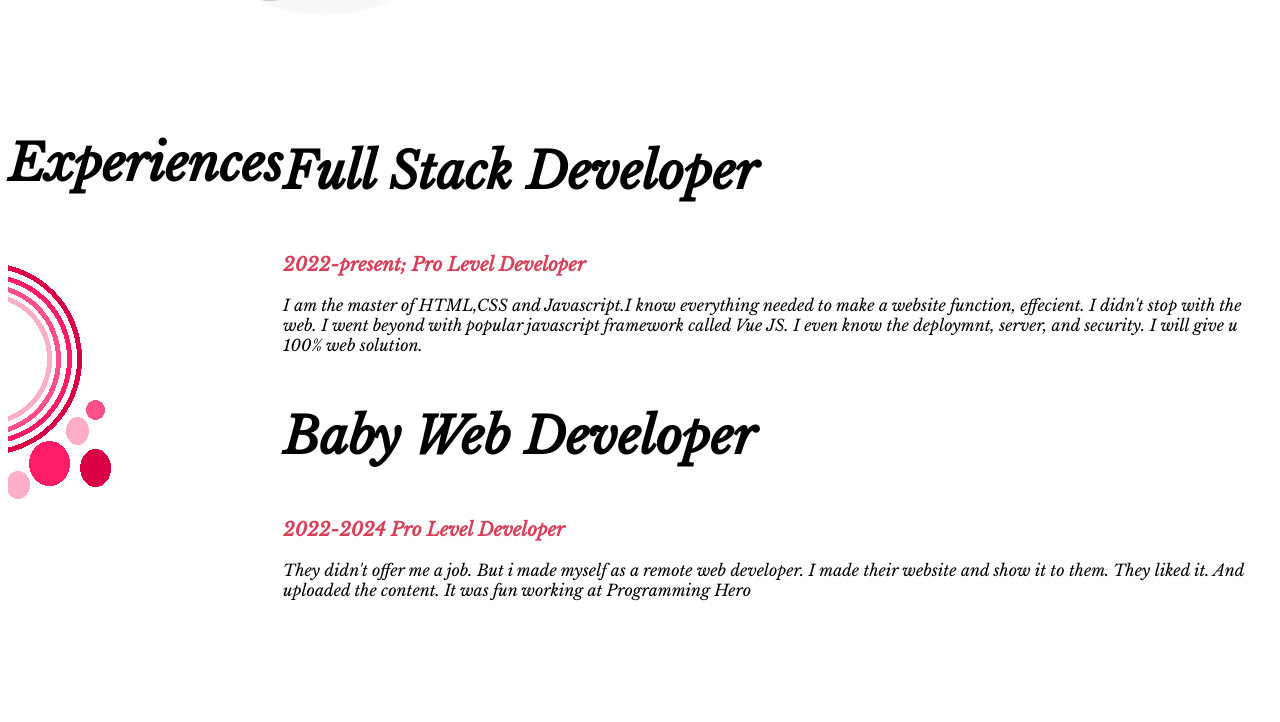
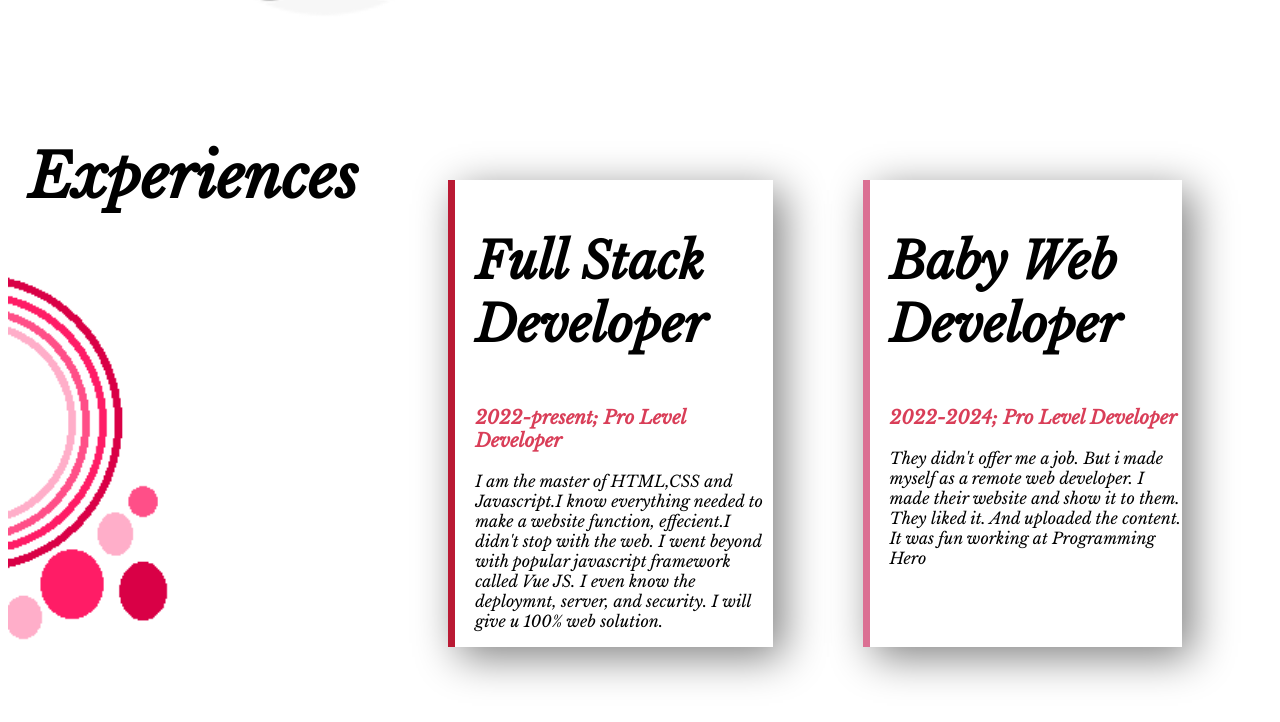
Before and after one commit to marwahreza/my-portfolio, a plain HTML site: page portfolio.html in a window 1280 px wide. Shown: the part 1466-2188 px from the top of the page. Before the commit the page ends 2090 px from the top, so only its background shows below. Drawn offline with nearby package versions, Linux system fonts and the light colour scheme.

Commit message:
styled border

```diff
--- a/portfolio.html
+++ b/portfolio.html
@@ -34,19 +34,19 @@
 
   </section>
   <section class="experience-area">
-  <div><h1>Experiences</h1></div>
+  <div><h1 class="ex">Experiences</h1></div>
   <section>
-    <div>
-      <div class="half-width,shadow">
+    <div class="float-container">
+      <div class="float-child">
         <h1>Full Stack Developer</h1>
         <h3 class="pink">2022-present; Pro Level Developer</h3>
-        <p>I am the master of HTML,CSS and Javascript.I know everything needed to make a website function, effecient. I didn't stop with the web. I went beyond with popular javascript framework called Vue JS. I even know the deploymnt, server, and security. I will give u 100% web solution.</p>
+        <p>I am the master of HTML,CSS and Javascript.I know everything needed to make a website function, effecient.I didn't stop with the web. I went beyond with popular javascript framework called Vue JS. I even know the deploymnt, server, and security. I will give u 100% web solution.</p>
 
 
       </div>
-      <div class="half-width,shadow">
+      <div class="float-child2">
         <h1>Baby Web Developer</h1>
-        <h3 class="pink">2022-2024 Pro Level Developer </h3>
+        <h3 class="pink">2022-2024; Pro Level Developer </h3>
         <p>They didn't offer me a job. But i made myself as a remote web developer. I made their website and show it to them. They liked it. And uploaded the content. It was fun working at Programming Hero</p>
       </div>
 
--- a/style.css
+++ b/style.css
@@ -54,4 +54,32 @@ section{
     background-image: url(images/round.png);
     background-repeat: no-repeat;
     background-position: left;
+    background-size:100%;
+
 }
+
+.ex{
+    margin-left: 20px;
+    font-size: 60px;
+}
+.float-container{
+    display: flex;
+    margin-top:80px ;
+    margin: 90px;
+}
+.float-child{
+    width: 50%;
+    padding-left: 20px;
+    padding-right: 5px;
+    box-shadow: 10px 10px 40px gray;
+    margin-right: 90px;
+    border-left: 7px solid rgb(186, 26, 52);
+}
+.float-child2{
+    width: 50%;
+    padding-right: -12px;
+    padding-left: 20px;
+    border-left: 7px solid palevioletred;
+    box-shadow: 10px 10px 40px gray;
+
+}
```
